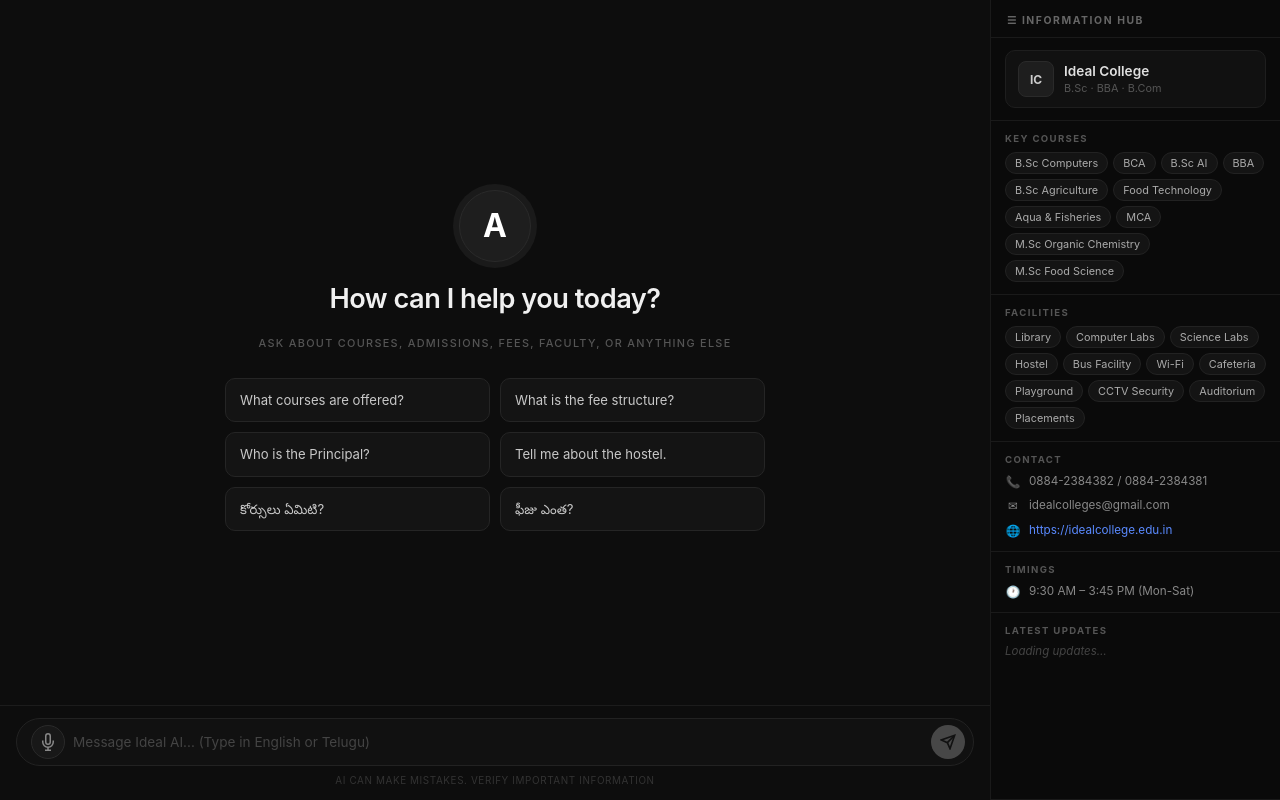
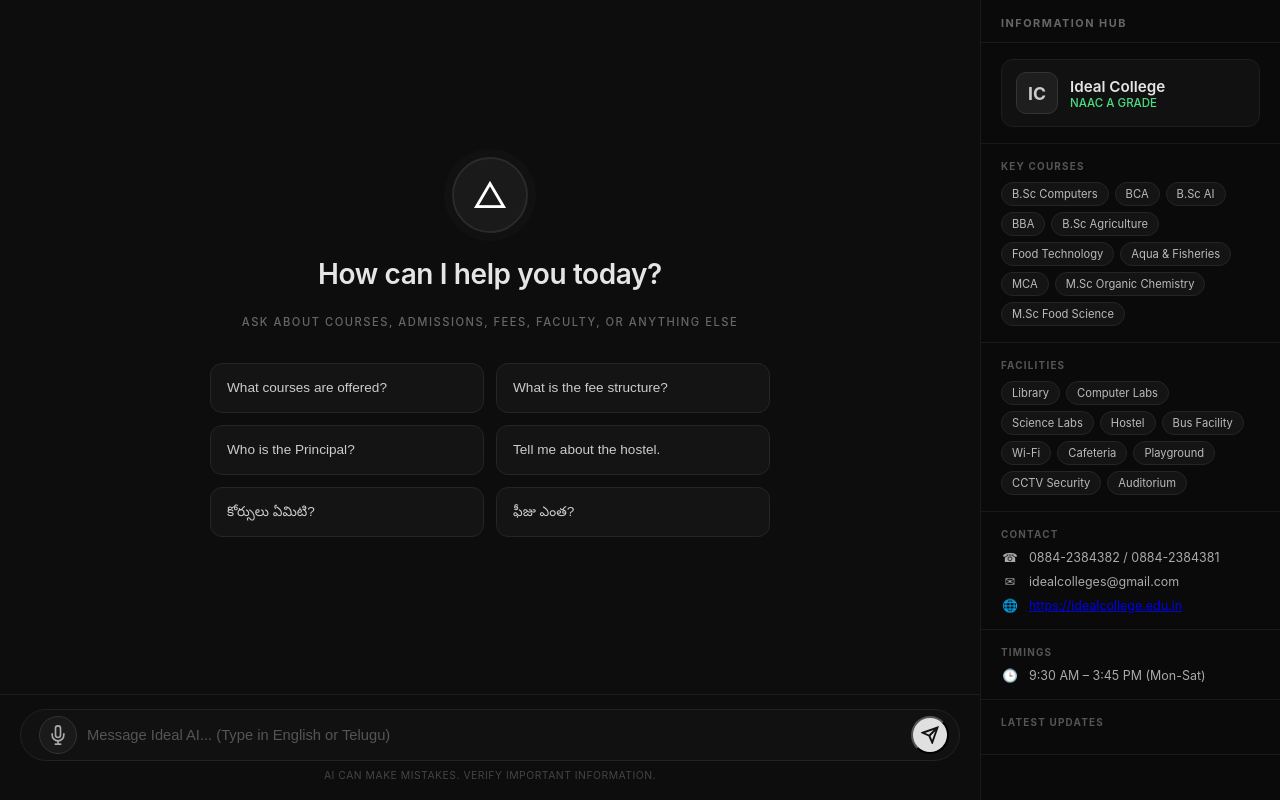
Before and after one commit to pavankumarreddy2006/ai_assitent, a Flask app: template templates/index.html in a window 1280 px wide. Run offline with Flask 3, Linux system fonts and the light colour scheme; the template is opened without the code that fills it, so the values that code supplies are empty.

Commit message:
fix: UI + backend issues

```diff
--- a/static/css/style.css
+++ b/static/css/style.css
@@ -1,103 +1,96 @@
-* { box-sizing: border-box; margin: 0; padding: 0; }
+* {
+  box-sizing: border-box;
+  margin: 0;
+  padding: 0;
+}
 
 body {
-  font-family: 'Inter', -apple-system, BlinkMacSystemFont, 'Segoe UI', sans-serif;
+  font-family: 'Inter', system-ui, -apple-system, sans-serif;
   background: #0d0d0d;
   color: #e5e5e5;
-  -webkit-font-smoothing: antialiased;
   height: 100vh;
   overflow: hidden;
 }
 
-/* Layout */
 .app-layout {
   display: flex;
   width: 100%;
   height: 100vh;
   background: #0d0d0d;
-  overflow: hidden;
 }
 
-/* Chat Panel */
+/* ====================== CHAT PANEL ====================== */
 .chat-panel {
   flex: 1;
   display: flex;
   flex-direction: column;
-  min-width: 0;
   position: relative;
 }
 
-/* Welcome Screen */
 .welcome-screen {
   flex: 1;
   display: flex;
   flex-direction: column;
   align-items: center;
   justify-content: center;
-  padding: 2rem 1.5rem 1rem;
+  padding: 2rem 1.5rem;
   text-align: center;
-  gap: 1.25rem;
+  gap: 1.5rem;
 }
 
 .welcome-icon {
-  width: 72px;
-  height: 72px;
+  width: 76px;
+  height: 76px;
   border-radius: 50%;
-  background: #1e1e1e;
-  border: 1px solid #2a2a2a;
+  background: #1a1a1a;
+  border: 2px solid #2a2a2a;
   display: flex;
   align-items: center;
   justify-content: center;
-  font-size: 2rem;
-  font-weight: 700;
+  font-size: 2.2rem;
   color: #fff;
-  box-shadow: 0 0 0 6px #1a1a1a;
-  margin: 0 auto;
-  line-height: 1;
+  box-shadow: 0 0 0 8px #111;
 }
 
 .welcome-title {
-  font-size: 1.7rem;
+  font-size: 1.75rem;
   font-weight: 600;
-  color: #f0f0f0;
-  letter-spacing: -0.5px;
-  line-height: 1.25;
+  letter-spacing: -0.4px;
 }
 
 .welcome-sub {
-  font-size: 0.68rem;
-  letter-spacing: 0.12em;
-  color: #555;
+  font-size: 0.7rem;
+  letter-spacing: 1.5px;
+  color: #666;
+  text-transform: uppercase;
   font-weight: 500;
-  text-transform: uppercase;
 }
 
 .suggestions-grid {
   display: grid;
-  grid-template-columns: 1fr 1fr;
-  gap: 10px;
+  grid-template-columns: repeat(2, 1fr);
+  gap: 12px;
   width: 100%;
-  max-width: 540px;
-  margin-top: 0.5rem;
+  max-width: 560px;
+  margin-top: 10px;
 }
 
 .suggestion-btn {
   background: #141414;
   border: 1px solid #252525;
-  border-radius: 10px;
-  padding: 12px 14px;
+  border-radius: 12px;
+  padding: 14px 16px;
   text-align: left;
-  color: #c8c8c8;
-  font-size: 0.82rem;
+  color: #ccc;
+  font-size: 0.85rem;
   cursor: pointer;
-  transition: background 0.15s, border-color 0.15s, color 0.15s;
-  line-height: 1.4;
-  font-family: inherit;
+  transition: all 0.2s;
+  line-height: 1.45;
 }
 
 .suggestion-btn:hover {
-  background: #1e1e1e;
-  border-color: #333;
+  background: #1f1f1f;
+  border-color: #444;
   color: #fff;
 }
 
@@ -105,148 +98,25 @@ body {
 .messages-area {
   flex: 1;
   overflow-y: auto;
-  padding: 1.5rem 1.25rem 1rem;
-  display: flex;
+  padding: 24px 20px 20px;
+  display: none;
   flex-direction: column;
-  gap: 1.25rem;
+  gap: 18px;
 }
 
-.messages-area::-webkit-scrollbar { width: 4px; }
-.messages-area::-webkit-scrollbar-track { background: transparent; }
-.messages-area::-webkit-scrollbar-thumb { background: #2a2a2a; border-radius: 2px; }
-
-.msg-row {
-  display: flex;
-  gap: 10px;
-  align-items: flex-start;
-  animation: fadeUp 0.25s ease-out;
+.messages-area::-webkit-scrollbar {
+  width: 5px;
+}
+.messages-area::-webkit-scrollbar-thumb {
+  background: #333;
+  border-radius: 10px;
 }
 
-.msg-row--user { flex-direction: row-reverse; }
-
-.msg-body {
-  flex: 1;
-  min-width: 0;
-  display: flex;
-  flex-direction: column;
-  gap: 6px;
-}
-
-.msg-row--user .msg-body { align-items: flex-end; }
-
-.avatar {
-  width: 30px;
-  height: 30px;
-  border-radius: 50%;
-  font-size: 0.7rem;
-  font-weight: 700;
-  display: flex;
-  align-items: center;
-  justify-content: center;
-  flex-shrink: 0;
-  margin-top: 2px;
-}
-
-.avatar--ai   { background: #1e1e1e; border: 1px solid #2e2e2e; color: #aaa; }
-.avatar--user { background: #2a2a2a; border: 1px solid #333; color: #ccc; }
-
-.bubble {
-  max-width: 75%;
-  padding: 10px 14px;
-  border-radius: 16px;
-  font-size: 0.85rem;
-  line-height: 1.6;
-  white-space: pre-wrap;
-  word-break: break-word;
-}
-
-.bubble--ai {
-  background: #161616;
-  border: 1px solid #222;
-  color: #d8d8d8;
-  border-top-left-radius: 4px;
-}
-
-.bubble--user {
-  background: #f0f0f0;
-  color: #111;
-  border-top-right-radius: 4px;
-}
-
-.msg-source {
-  font-size: 0.68rem;
-  color: #444;
-  padding-left: 2px;
-}
-
-/* Image grid */
-.image-grid {
-  display: grid;
-  grid-template-columns: repeat(auto-fill, minmax(150px, 1fr));
-  gap: 6px;
-  margin-top: 8px;
-  max-width: 480px;
-}
-
-.image-grid img {
-  width: 100%;
-  height: 110px;
-  object-fit: cover;
-  border-radius: 8px;
-  border: 1px solid #222;
-}
-
-/* Video */
-.video-wrapper {
-  margin-top: 8px;
-  border-radius: 10px;
-  overflow: hidden;
-  border: 1px solid #222;
-  max-width: 480px;
-}
-
-.video-wrapper video {
-  width: 100%;
-  max-height: 280px;
-  display: block;
-  background: #000;
-}
-
-/* Typing indicator */
-.typing-indicator {
-  display: flex;
-  gap: 4px;
-  align-items: center;
-  padding: 6px 2px;
-}
-
-.typing-indicator span {
-  display: block;
-  width: 6px;
-  height: 6px;
-  border-radius: 50%;
-  background: #555;
-  animation: typingDot 1.4s ease-in-out infinite;
-}
-
-.typing-indicator span:nth-child(2) { animation-delay: 0.16s; }
-.typing-indicator span:nth-child(3) { animation-delay: 0.32s; }
-
-/* Input area */
+/* Input Area */
 .input-area {
   border-top: 1px solid #1c1c1c;
-  padding: 12px 16px 14px;
+  padding: 14px 20px 18px;
   background: #0d0d0d;
-  display: flex;
-  flex-direction: column;
-  gap: 8px;
-}
-
-.transcript-preview {
-  font-size: 0.75rem;
-  color: #555;
-  font-style: italic;
-  padding: 0 4px;
 }
 
 .input-bar {
@@ -254,9 +124,9 @@ body {
   align-items: center;
   background: #111;
   border: 1px solid #222;
-  border-radius: 28px;
-  padding: 6px 8px 6px 14px;
-  gap: 8px;
+  border-radius: 30px;
+  padding: 6px 10px 6px 18px;
+  gap: 10px;
 }
 
 .chat-input {
@@ -264,178 +134,193 @@ body {
   background: transparent;
   border: none;
   outline: none;
-  color: #d0d0d0;
-  font-size: 0.85rem;
-  padding: 6px 0;
-  font-family: inherit;
+  color: #ddd;
+  font-size: 0.92rem;
 }
 
-.chat-input::placeholder { color: #444; }
-.chat-input:disabled { opacity: 0.5; }
+.chat-input::placeholder {
+  color: #555;
+}
 
-.mic-btn {
-  width: 34px;
-  height: 34px;
+.mic-btn, .send-btn {
+  width: 38px;
+  height: 38px;
   border-radius: 50%;
-  border: 1px solid #2a2a2a;
-  background: #181818;
-  color: #888;
   display: flex;
   align-items: center;
   justify-content: center;
+  flex-shrink: 0;
   cursor: pointer;
-  flex-shrink: 0;
-  transition: background 0.15s, color 0.15s;
 }
 
-.mic-btn:hover { background: #222; color: #ccc; }
-.mic-btn.active { background: #fff; color: #000; border-color: #fff; }
+.mic-btn {
+  background: #1a1a1a;
+  border: 1px solid #333;
+  color: #aaa;
+}
+
+.mic-btn:hover {
+  background: #222;
+  color: #ddd;
+}
 
 .send-btn {
-  width: 34px;
-  height: 34px;
-  border-radius: 50%;
-  border: none;
-  background: #e8e8e8;
+  background: #e0e0e0;
   color: #111;
-  display: flex;
-  align-items: center;
-  justify-content: center;
-  cursor: pointer;
-  flex-shrink: 0;
-  transition: background 0.15s;
 }
 
-.send-btn:hover:not(:disabled) { background: #fff; }
-.send-btn:disabled { opacity: 0.25; cursor: not-allowed; }
+.send-btn:hover:not(:disabled) {
+  background: #fff;
+}
 
 .disclaimer {
   text-align: center;
-  font-size: 0.62rem;
-  letter-spacing: 0.06em;
-  color: #333;
-  text-transform: uppercase;
+  font-size: 0.65rem;
+  color: #444;
+  margin-top: 8px;
+  letter-spacing: 0.5px;
 }
 
-/* Info Hub Sidebar */
+/* ====================== SIDEBAR ====================== */
 .info-hub {
-  width: 290px;
+  width: 300px;
   flex-shrink: 0;
   background: #0a0a0a;
   border-left: 1px solid #1a1a1a;
-  display: flex;
-  flex-direction: column;
   overflow-y: auto;
+  padding-bottom: 20px;
 }
 
-.info-hub::-webkit-scrollbar { width: 3px; }
-.info-hub::-webkit-scrollbar-track { background: transparent; }
-.info-hub::-webkit-scrollbar-thumb { background: #222; border-radius: 2px; }
+.info-hub::-webkit-scrollbar {
+  width: 4px;
+}
+.info-hub::-webkit-scrollbar-thumb {
+  background: #222;
+}
 
 .hub-header {
-  font-size: 0.65rem;
+  padding: 16px 20px 12px;
+  font-size: 0.68rem;
   font-weight: 700;
-  letter-spacing: 0.15em;
+  letter-spacing: 1.5px;
   text-transform: uppercase;
   color: #666;
-  padding: 14px 16px 10px;
   border-bottom: 1px solid #1a1a1a;
-  display: flex;
-  align-items: center;
-  gap: 8px;
 }
 
-.hub-card { padding: 12px 14px; border-bottom: 1px solid #1a1a1a; }
+.hub-card {
+  padding: 16px 20px;
+  border-bottom: 1px solid #1a1a1a;
+}
 
 .college-card {
   display: flex;
   align-items: center;
-  gap: 10px;
+  gap: 12px;
   background: #111;
   border: 1px solid #1e1e1e;
-  border-radius: 10px;
-  padding: 10px 12px;
+  border-radius: 12px;
+  padding: 12px 14px;
 }
 
 .college-logo {
-  width: 36px;
-  height: 36px;
-  border-radius: 8px;
+  width: 42px;
+  height: 42px;
   background: #1e1e1e;
-  border: 1px solid #2a2a2a;
-  color: #ccc;
-  font-size: 0.75rem;
-  font-weight: 700;
+  border: 1px solid #333;
+  border-radius: 10px;
   display: flex;
   align-items: center;
   justify-content: center;
-  flex-shrink: 0;
+  font-weight: 700;
+  font-size: 1.1rem;
+  color: #ccc;
 }
 
-.college-name { font-size: 0.85rem; font-weight: 600; color: #e0e0e0; }
-.college-sub  { font-size: 0.68rem; color: #555; margin-top: 2px; }
+.college-name {
+  font-size: 0.95rem;
+  font-weight: 600;
+}
 
-.hub-section { padding: 12px 14px; border-bottom: 1px solid #1a1a1a; }
+.college-sub {
+  font-size: 0.72rem;
+  color: #4ade80;
+  font-weight: 500;
+}
+
+.hub-section {
+  padding: 16px 20px;
+  border-bottom: 1px solid #1a1a1a;
+}
 
 .hub-section-title {
-  font-size: 0.6rem;
+  font-size: 0.62rem;
   font-weight: 700;
-  letter-spacing: 0.14em;
+  letter-spacing: 1.2px;
   text-transform: uppercase;
   color: #555;
-  margin-bottom: 8px;
+  margin-bottom: 10px;
 }
 
-.tags { display: flex; flex-wrap: wrap; gap: 5px; }
+.tags {
+  display: flex;
+  flex-wrap: wrap;
+  gap: 6px;
+}
 
 .tag {
-  font-size: 0.68rem;
   background: #141414;
-  border: 1px solid #222;
-  border-radius: 20px;
-  padding: 3px 9px;
-  color: #aaa;
-  white-space: nowrap;
+  border: 1px solid #252525;
+  border-radius: 9999px;
+  padding: 4px 10px;
+  font-size: 0.7rem;
+  color: #bbb;
 }
 
-.contact-list { display: flex; flex-direction: column; gap: 7px; }
+.contact-list {
+  display: flex;
+  flex-direction: column;
+  gap: 9px;
+}
 
 .contact-item {
   display: flex;
   align-items: flex-start;
-  gap: 8px;
-  font-size: 0.73rem;
-  color: #888;
-  line-height: 1.4;
+  gap: 10px;
+  font-size: 0.78rem;
+  color: #aaa;
 }
 
-.contact-icon { flex-shrink: 0; width: 16px; text-align: center; margin-top: 1px; }
-.contact-item a { color: #5a8aff; text-decoration: none; }
-.contact-item a:hover { text-decoration: underline; }
-
-.hub-section--news { flex: 1; }
-.news-list { display: flex; flex-direction: column; gap: 10px; }
-
-.news-item { border-bottom: 1px solid #1a1a1a; padding-bottom: 10px; }
-.news-item:last-child { border-bottom: none; }
-.news-title  { font-size: 0.75rem; color: #bbb; line-height: 1.4; }
-.news-source { font-size: 0.62rem; color: #444; margin-top: 3px; font-style: italic; }
-.news-loading { font-size: 0.72rem; color: #444; font-style: italic; }
-
-/* Animations */
-@keyframes fadeUp {
-  from { opacity: 0; transform: translateY(8px); }
-  to   { opacity: 1; transform: translateY(0); }
+.contact-icon {
+  width: 18px;
+  text-align: center;
+  flex-shrink: 0;
 }
 
-@keyframes typingDot {
-  0%, 80%, 100% { transform: scale(0.6); opacity: 0.3; }
-  40%           { transform: scale(1);   opacity: 1; }
+.news-list {
+  display: flex;
+  flex-direction: column;
+  gap: 14px;
+}
+
+.news-item {
+  font-size: 0.78rem;
+  line-height: 1.45;
+}
+
+.news-title {
+  color: #ddd;
+}
+
+.news-source {
+  font-size: 0.65rem;
+  color: #666;
+  margin-top: 4px;
 }
 
 /* Responsive */
-@media (max-width: 640px) {
-  .info-hub { display: none; }
-  .welcome-title { font-size: 1.3rem; }
-  .suggestions-grid { grid-template-columns: 1fr; }
+@media (max-width: 768px) {
+  .info-hub {
+    display: none;
+  }
 }
--- a/templates/index.html
+++ b/templates/index.html
@@ -12,11 +12,12 @@
     <!-- CHAT PANEL -->
     <div class="chat-panel">
 
-      <!-- Welcome screen -->
+      <!-- Welcome Screen -->
       <div class="welcome-screen" id="welcomeScreen">
-        <div class="welcome-icon">A</div>
+        <div class="welcome-icon">△</div>
         <h1 class="welcome-title">How can I help you today?</h1>
         <p class="welcome-sub">ASK ABOUT COURSES, ADMISSIONS, FEES, FACULTY, OR ANYTHING ELSE</p>
+
         <div class="suggestions-grid">
           <button class="suggestion-btn" onclick="sendSuggestion('What courses are offered?')">What courses are offered?</button>
           <button class="suggestion-btn" onclick="sendSuggestion('What is the fee structure?')">What is the fee structure?</button>
@@ -27,49 +28,44 @@
         </div>
       </div>
 
-      <!-- Messages area -->
-      <div class="messages-area" id="messagesArea" style="display:none;"></div>
+      <!-- Messages Area -->
+      <div class="messages-area" id="messagesArea"></div>
 
-      <!-- Input area -->
+      <!-- Input Area -->
       <div class="input-area">
-        <div id="transcriptPreview" class="transcript-preview" style="display:none;"></div>
+        <div id="transcriptPreview" class="transcript-preview"></div>
         <div class="input-bar">
-          <button class="mic-btn" id="micBtn" title="Speak" onclick="toggleVoice()">
-            <svg id="micIcon" width="18" height="18" viewBox="0 0 24 24" fill="none" stroke="currentColor" stroke-width="2">
+          <button class="mic-btn" id="micBtn" onclick="toggleVoice()">
+            <svg width="20" height="20" viewBox="0 0 24 24" fill="none" stroke="currentColor" stroke-width="2">
               <path d="M12 1a3 3 0 0 0-3 3v8a3 3 0 0 0 6 0V4a3 3 0 0 0-3-3z"/>
               <path d="M19 10v2a7 7 0 0 1-14 0v-2"/>
               <line x1="12" y1="19" x2="12" y2="23"/>
               <line x1="8" y1="23" x2="16" y2="23"/>
             </svg>
           </button>
-          <input
-            type="text"
-            id="chatInput"
-            class="chat-input"
-            placeholder="Message Ideal AI... (Type in English or Telugu)"
-            autocomplete="off"
-          />
-          <button class="send-btn" id="sendBtn" onclick="sendMessage()" disabled>
-            <svg width="16" height="16" viewBox="0 0 24 24" fill="none" stroke="currentColor" stroke-width="2.5">
+          <input type="text" id="chatInput" class="chat-input"
+                 placeholder="Message Ideal AI... (Type in English or Telugu)" autocomplete="off"/>
+          <button class="send-btn" id="sendBtn" onclick="sendMessage()">
+            <svg width="18" height="18" viewBox="0 0 24 24" fill="none" stroke="currentColor" stroke-width="2.5">
               <line x1="22" y1="2" x2="11" y2="13"/>
               <polygon points="22 2 15 22 11 13 2 9 22 2"/>
             </svg>
           </button>
         </div>
-        <p class="disclaimer">AI CAN MAKE MISTAKES. VERIFY IMPORTANT INFORMATION</p>
+        <p class="disclaimer">AI CAN MAKE MISTAKES. VERIFY IMPORTANT INFORMATION.</p>
       </div>
     </div>
 
-    <!-- INFO HUB SIDEBAR -->
+    <!-- INFORMATION HUB SIDEBAR -->
     <aside class="info-hub">
-      <div class="hub-header">&#9776; INFORMATION HUB</div>
+      <div class="hub-header">INFORMATION HUB</div>
 
       <div class="hub-card">
         <div class="college-card">
           <div class="college-logo">IC</div>
           <div>
             <div class="college-name">Ideal College</div>
-            <div class="college-sub">B.Sc &middot; BBA &middot; B.Com</div>
+            <div class="college-sub">NAAC A GRADE</div>
           </div>
         </div>
       </div>
@@ -103,7 +99,6 @@
           <span class="tag">Playground</span>
           <span class="tag">CCTV Security</span>
           <span class="tag">Auditorium</span>
-          <span class="tag">Placements</span>
         </div>
       </div>
 
@@ -111,15 +106,15 @@
         <div class="hub-section-title">CONTACT</div>
         <div class="contact-list">
           <div class="contact-item">
-            <span class="contact-icon">&#128222;</span>
+            <span class="contact-icon">☎</span>
             <span>0884-2384382 / 0884-2384381</span>
           </div>
           <div class="contact-item">
-            <span class="contact-icon">&#9993;</span>
+            <span class="contact-icon">✉</span>
             <span>idealcolleges@gmail.com</span>
           </div>
           <div class="contact-item">
-            <span class="contact-icon">&#127760;</span>
+            <span class="contact-icon">🌐</span>
             <a href="https://idealcollege.edu.in" target="_blank">https://idealcollege.edu.in</a>
           </div>
         </div>
@@ -128,19 +123,18 @@
       <div class="hub-section">
         <div class="hub-section-title">TIMINGS</div>
         <div class="contact-item">
-          <span class="contact-icon">&#128336;</span>
-          <span>9:30 AM &ndash; 3:45 PM (Mon-Sat)</span>
+          <span class="contact-icon">🕒</span>
+          <span>9:30 AM – 3:45 PM (Mon-Sat)</span>
         </div>
       </div>
 
       <div class="hub-section hub-section--news">
         <div class="hub-section-title">LATEST UPDATES</div>
         <div class="news-list" id="newsList">
-          <div class="news-loading">Loading updates&hellip;</div>
+          <!-- Populated by JavaScript -->
         </div>
       </div>
     </aside>
-
   </div>
 
   <script src="/static/script.js"></script>
```
